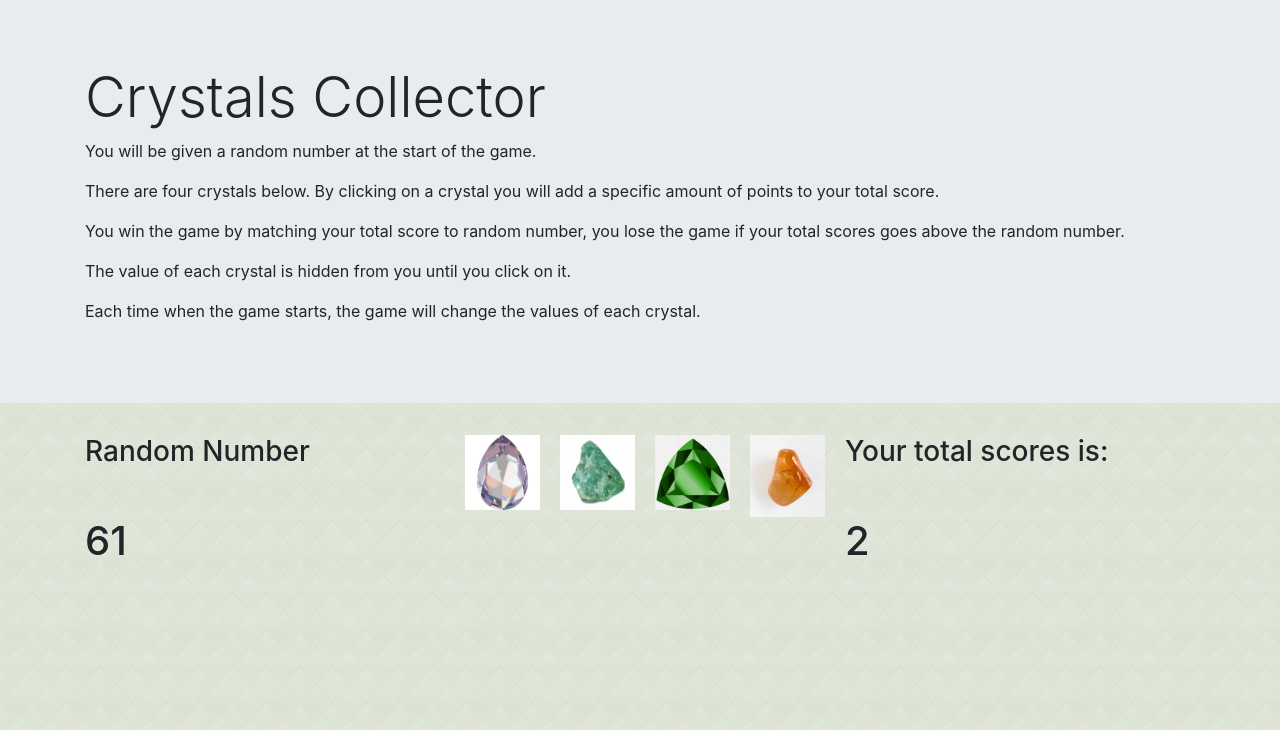
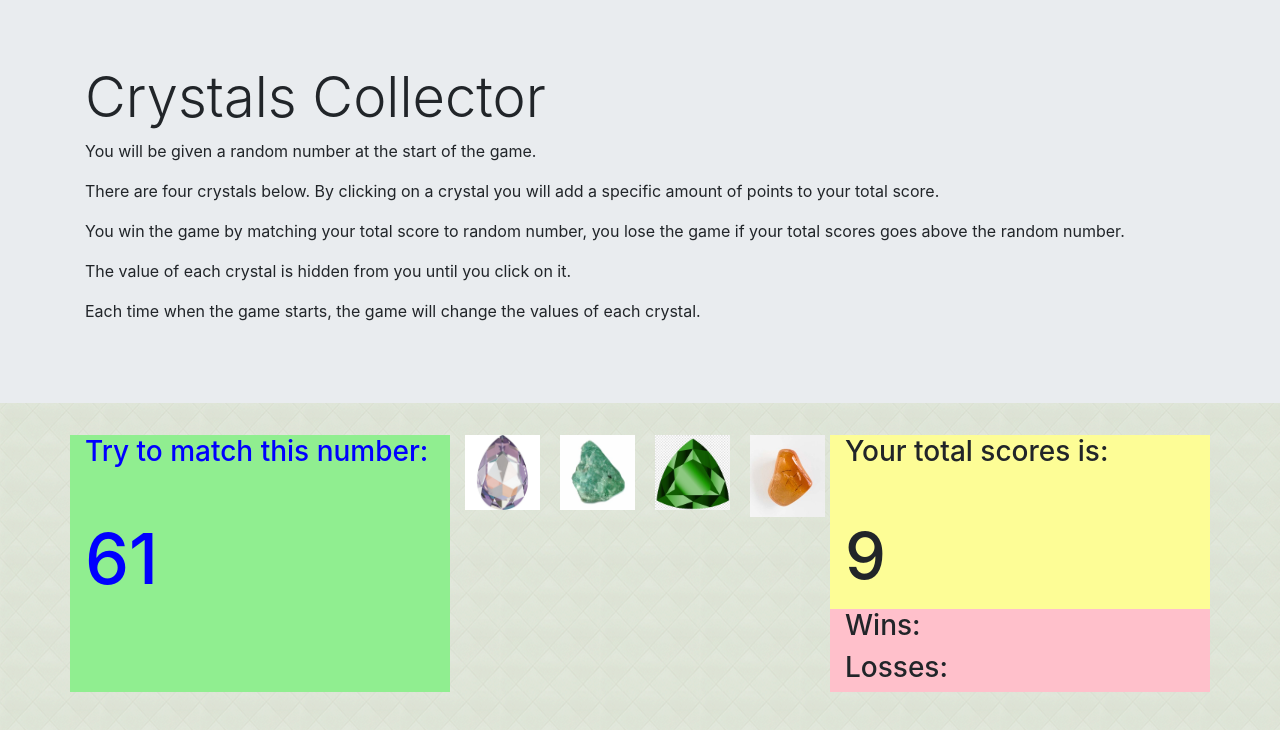
Before and after one commit to FroylanPerez/unit-4-game, a plain HTML site: page index.html in a window 1280 px wide. Both pictures are taken after a click on the picture 502 px from the left and 472 px from the top of the page. Drawn offline with nearby package versions, Linux system fonts and the light colour scheme.

Commit message:
Versión final con estilo y detalles resueltos

```diff
--- a/assets/css/style.css
+++ b/assets/css/style.css
@@ -0,0 +1,27 @@
+#randomNumber {
+    color: blue;
+    font-size: 70px;
+    /* margin: 0 auto 0 50; */
+}
+
+#alert {
+    color: blue;
+    font-size: 50px;
+}
+
+#box {
+    background-color: pink;
+}
+
+#randomNumberBox {
+    background-color: #90EE90;
+    color: blue;
+}
+
+#scoreBox {
+    background-color: #FDFD96;
+}
+
+#totalScore {
+    font-size: 65px;
+}
--- a/assets/javascript/game.js
+++ b/assets/javascript/game.js
@@ -1,7 +1,9 @@
 $(document).ready(function() {
 
     var score = 0;
-    var numberOptions = [10, 5, 3, 1, 4, 7, 2, 9, 6];
+    var win = 0;
+    var lose = 0;
+    var numberOptions = [1, 2, 3, 4, 5, 6, 7, 8, 9, 10, 11, 12];
 
     var random = Math.floor(Math.random() * 102)+19;
         $("#randomNumber").text(random);
@@ -20,13 +22,35 @@ $(document).ready(function() {
         score += crystalValue;
         console.log("New score: " + score);
         $("#totalScore").html(score);
+        $("#alert").html("");
+
 
         if (score === random) {
             $("#alert").html("YOU WIN!!!");
+            win ++;
+            $("#win").html("Wins: " + win);
+            reset();
         }
         else if (score >= random) {
             $("#alert").html("YOU LOOSE!!!");
+            lose ++;
+            $("#lose").html("Losses: " + lose);
+            reset();
         }
+
+    function reset () {
+        score = 0;
+        $("#totalScore").html(score);
+        random = Math.floor(Math.random() * 102)+19;
+        $("#randomNumber").text(random);
+        for (var i = 0; i < 4; i++) {
+            var imageCrystal = $("<img>");
+            var imageCrystal = numberOptions[Math.floor(Math.random() * numberOptions.length)];
+            console.log(i,imageCrystal)
+            $("#crystal-" + i).attr("data-crystalvalue", imageCrystal);
+        }
+    }
+
     });
 
 
--- a/index.html
+++ b/index.html
@@ -6,6 +6,7 @@
     <meta http-equiv="X-UA-Compatible" content="ie=edge">
     <script src="https://cdnjs.cloudflare.com/ajax/libs/jquery/3.2.1/jquery.min.js"></script>
     <link rel="stylesheet" href="https://stackpath.bootstrapcdn.com/bootstrap/4.3.1/css/bootstrap.min.css" integrity="sha384-ggOyR0iXCbMQv3Xipma34MD+dH/1fQ784/j6cY/iJTQUOhcWr7x9JvoRxT2MZw1T" crossorigin="anonymous">
+    <link rel="stylesheet" href="assets/css/style.css">
     <title>Crystal Collector Game</title>
 </head>
 <body background = "assets/images/beige-tiles.png">
@@ -24,8 +25,8 @@
     <div class="container">
 
         <div class="row">
-            <div class="col-md-4">
-                <h3>Random Number</h3>
+            <div class="col-md-4" id="randomNumberBox">
+                <h3>Try to match this number:</h3>
             </div>
             <div class="col-md-1">
                 <img class="crystal" id="crystal-0" src="assets/images/crystal1.jpg" width="75px" heigth="100px">
@@ -39,13 +40,13 @@
             <div class="col-md-1">
                 <img class="crystal" id="crystal-3" src="assets/images/crystal4.jpg" width="75px" heigth="100px">
             </div>
-            <div class="col-md-4">
+            <div class="col-md-4" id="scoreBox">
                 <h3>Your total scores is:</h3>
             </div>
         </div>
 
         <div class="row">
-            <div class="col-md-4">
+            <div class="col-md-4" id="randomNumberBox">
                 <h1 id="randomNumber"></h1>
             </div>
             <div class="col-md-2">
@@ -54,20 +55,21 @@
             <div class="col-md-2">
                 <span id="losses"></span>
             </div>
-            <div class="col-md-4">
+            <div class="col-md-4" id="scoreBox">
                 <h1 id="totalScore"></h1>
             </div>
         </div>
 
         <div class="row">
-            <div class="col-md-4">
+            <div class="col-md-4" id="randomNumberBox">
                 <span></span>
             </div>
             <div class="col-md-4">
                 <h1 id="alert"></h1>
             </div>
-            <div class="col-md-4">
-                <span></span>
+            <div class="col-md-4" id="box">
+                <h3 id="win">Wins: </h3>
+                <h3 id="lose">Losses: </h3>
             </div>
 
         </div>
```
